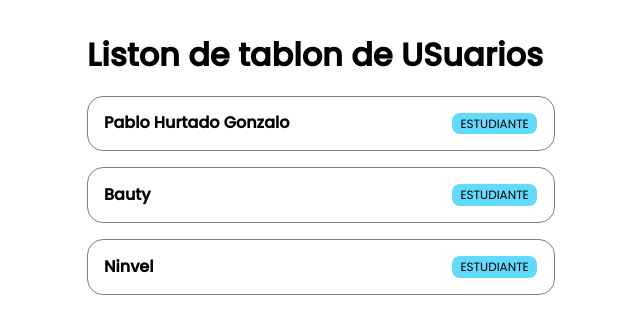
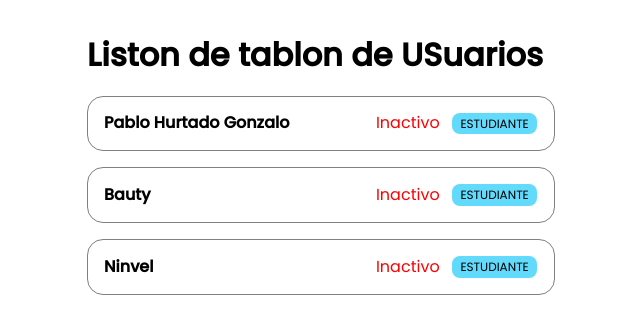
Before and after one commit to Coshiloco/Proyectos_React, a React (Vite) app: page / in a window 1280 px wide. Shown: the top 334 px of the page, without its empty margins (319-959 px from the left). Built offline with nearby package versions, Linux system fonts and the light colour scheme.

Commit message:
Renderizado COndicional

```diff
--- a/src/components/UserRow.jsx
+++ b/src/components/UserRow.jsx
@@ -1,16 +1,21 @@
 import style from './UserRow.module.css';
-const UserRow = ({ name, active, role }) => (
+const UserRow = ({ name, active, role }) => {
+	const activeClassname = active ? style.active : style.inactive;
+	return (
 		<div className={style.user}>
 			<div className={style.name}>
 				<span>{name}</span>
 			</div>
-		<div className={style.active}>
-			<span>{active}</span>
+			<div className={style.status}>
+				<span className={activeClassname}>
+					{active ? 'Activo' : 'Inactivo'}
+				</span>
 			</div>
 			<div className={style.role}>
 				<span>{role}</span>
 			</div>
 		</div>
 	);
+};
 
 export default UserRow;
--- a/src/components/UserRow.module.css
+++ b/src/components/UserRow.module.css
@@ -12,8 +12,8 @@
 	width: 60%;
 }
 
-.role,
-.active {
+.status,
+.role {
 	width: 20%;
 	display: flex;
 	justify-content: center;
@@ -24,6 +24,14 @@
 	font-weight: bold;
 }
 
+.active {
+	color: green;
+}
+
+.inactive {
+	color: red;
+}
+
 .role span {
 	text-transform: uppercase;
 	font-size: 0.75rem;
```
Lines whose indentation alone changed are shown as unchanged.
